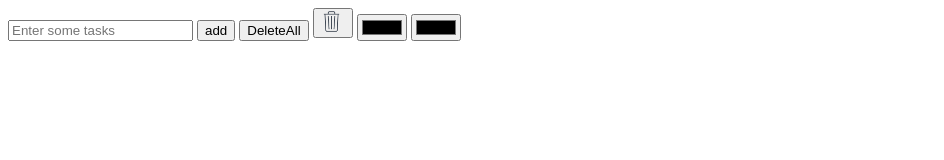
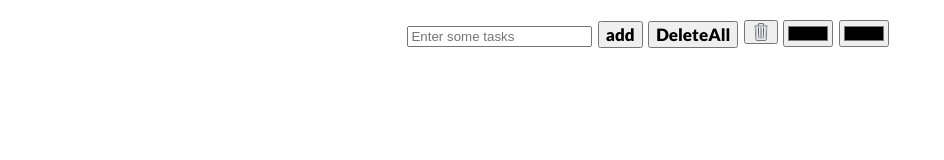
Before and after one commit to AndriyDubovichWork/ToDoListJS, a plain HTML site: page index.html in a window 1280 px wide. Shown: the whole page, without its empty margins (0-944 px from the left). Drawn offline with Linux system fonts and the light colour scheme.

Commit message:
add some css

```diff
--- a/app.js
+++ b/app.js
@@ -71,6 +71,7 @@ function checking() {
 }
 let delities = "";
 function addToList() {
+
     const inpValue = document.getElementById("inp").value;
 
     if (inpValue !== "") {
@@ -79,7 +80,7 @@ function addToList() {
         element.innerHTML += html;
         document.getElementById("inp").value = "";
 
-        // save cookies
-        Cookies.set('hello','world')
+        // save cookies =fuck this featur spend 3 days
+
     }
 }
--- a/index.html
+++ b/index.html
@@ -8,14 +8,16 @@
         <link rel="stylesheet" href="main.css">
     </head>
     <body id = 'bady'>
+
         <input id = 'inp' placeholder="Enter some tasks"></input>
-        <button onclick="addToList()">add</button>
-        <button onclick="DeleteAll()">DeleteAll</button>
+        <button onclick="addToList()" class = 'btn'>add</button>
+        <button onclick="DeleteAll()" class = 'btn'>DeleteAll</button>
         <button onclick='Delete()' class = 'del'><span class = 'icon' ></span></button>
         <input type = 'color'id = "bgclor"></input>
         <input type = 'color'id = "txtclor"></input>
         <div id = 'inject'></div>
 
         <script src="app.js" async defer></script>
+        <script type="MIME" src="js-cookie.js"></script>
     </body>
 </html>
--- a/main.css
+++ b/main.css
@@ -1,7 +1,23 @@
+@font-face {
+    font-family: 'Lato';
+    src: url(fonts/Lato-Black.ttf);
+}
 .icon{
-    background:url(imgs/trashBin2.png) no-repeat;
+    background:url(imgs/trashBin5.png) no-repeat;
     float: left;
-    width: 24px;
-    height: 24px;
+    width: 18px;
+    height: 18px;
 
 }
+
+#bady{
+    width: 100%;
+    text-align: center;
+    margin-top: 1%;
+    font-size: 28px;
+    font-family: 'Lato', sans-serif;
+}
+.btn{
+    font-family: 'Lato', sans-serif;
+    font-size: 17px;
+}
```
Also changed, not shown: fonts/Lato-Black.ttf (added), imgs/trashBin.png (deleted), imgs/trashBin2.png (deleted), imgs/trashBin5.png (added).
